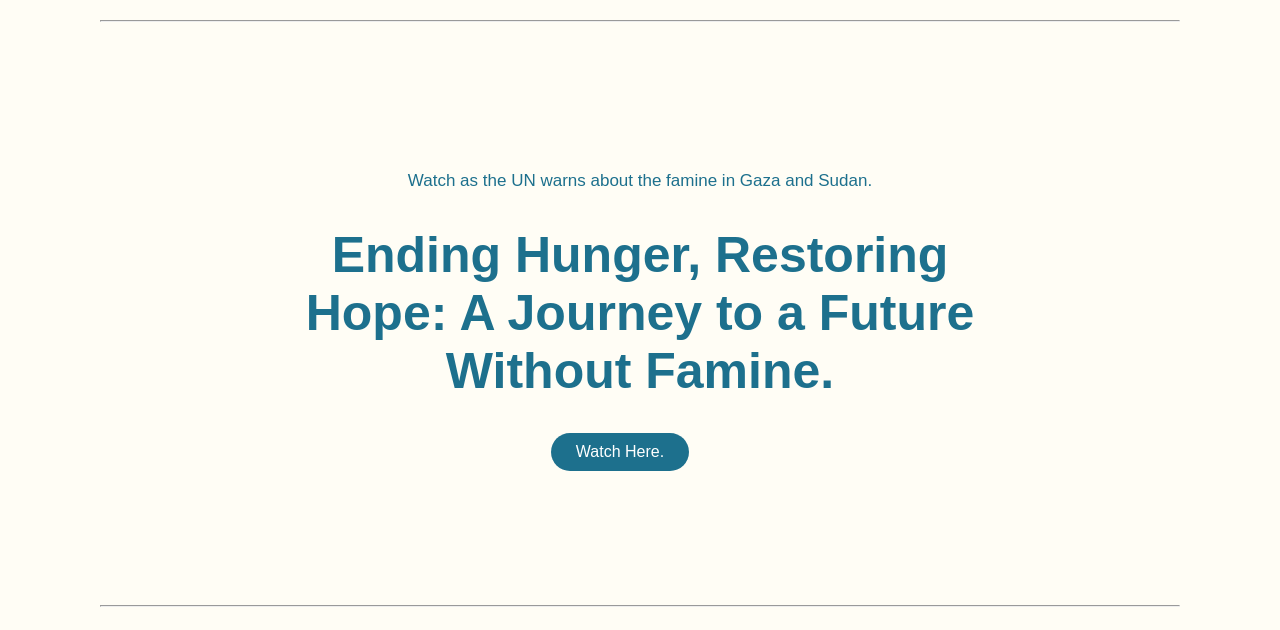
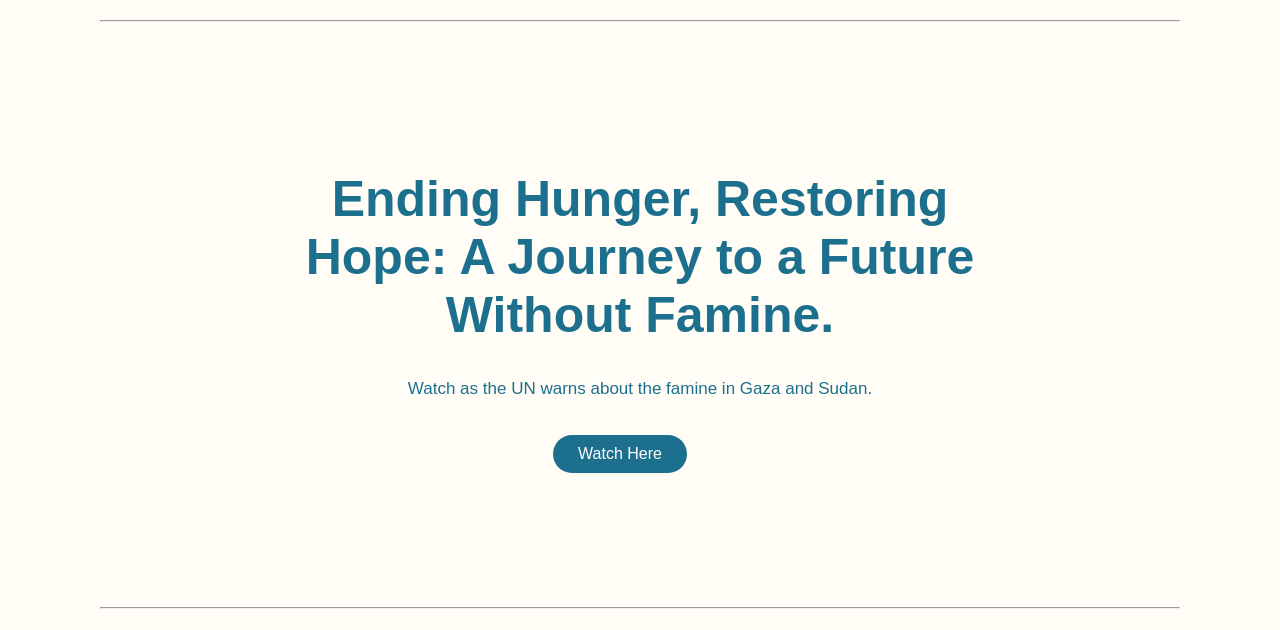
Before and after one commit to lookieitscrumblecookie4life/CS3-2Q-G3-Proj, a plain HTML site: page index.html in a window 1280 px wide. Shown: the part 112-742 px from the top of the page. Drawn offline with Linux system fonts and the light colour scheme.

Commit message:
Add files via upload

```diff
--- a/index.html
+++ b/index.html
@@ -30,12 +30,12 @@
 		<hr> <br> <br> <br> <br> <br>
 
         <div class="text-container">
+            <h1 class="slogan">Ending Hunger, Restoring Hope: A Journey to a Future Without Famine.</h1>
             <h4 class="text">Watch as the UN warns about the famine in Gaza and Sudan.</h4>
-            <h1 class="slogan">Ending Hunger, Restoring Hope: A Journey to a Future Without Famine.</h1>
         </div>
 
         <div class="button-container">
-            <a class="button" href="https://youtu.be/6D_1K7IJZLk?feature=shared">Watch Here.</a>
+            <a class="button" href="https://youtu.be/6D_1K7IJZLk?feature=shared">Watch Here</a>
         </div>
 
         <br> <br> <br> <br> <br> <br> <br> <hr> <br>
--- a/style.css
+++ b/style.css
@@ -132,5 +132,5 @@ a.nav-activebar {
   color: #1d708d;
   line-height: 22px;
   font-weight: 400;
-  margin-bottom: 20px;
+  margin-bottom: 35px;
 }
```
